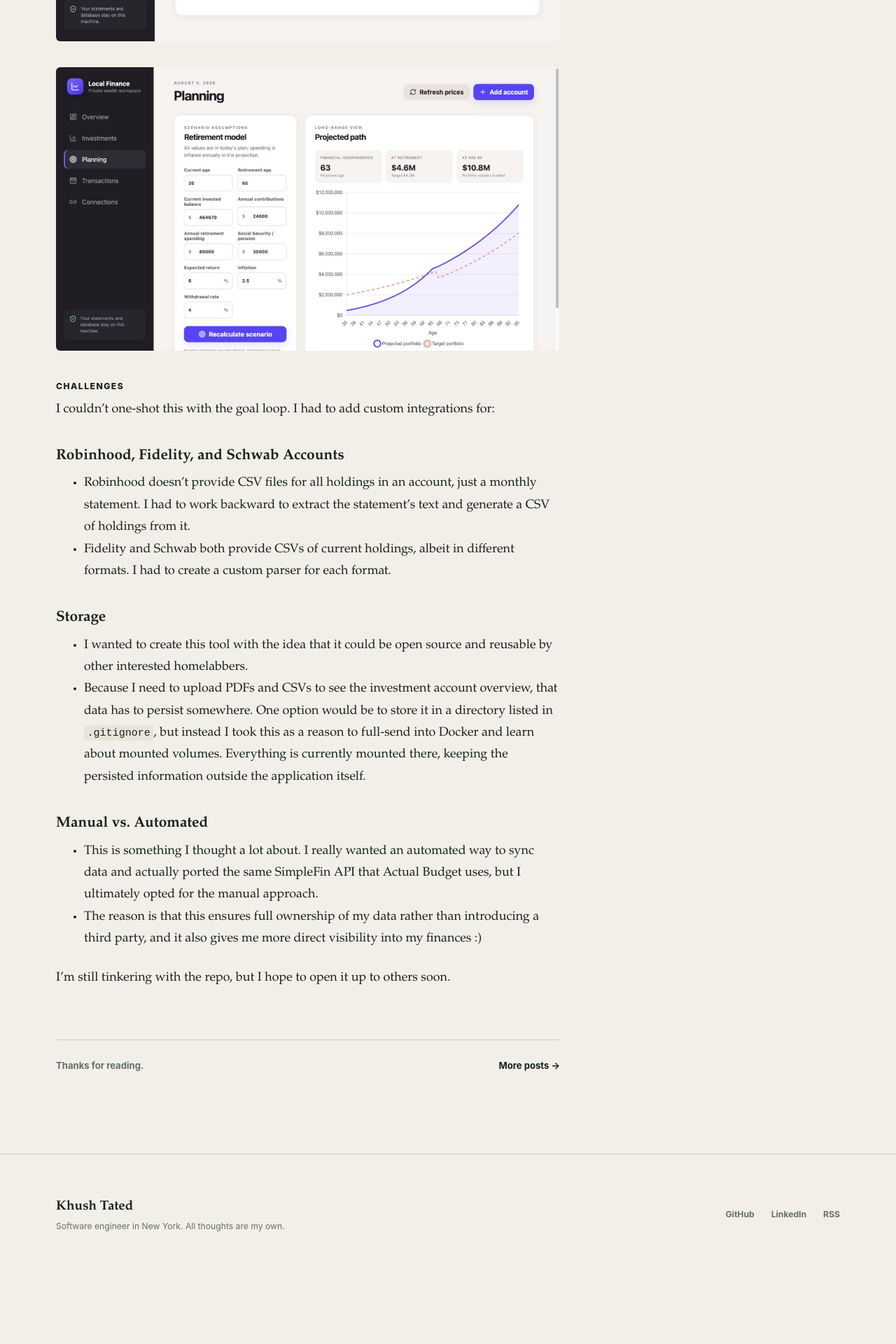
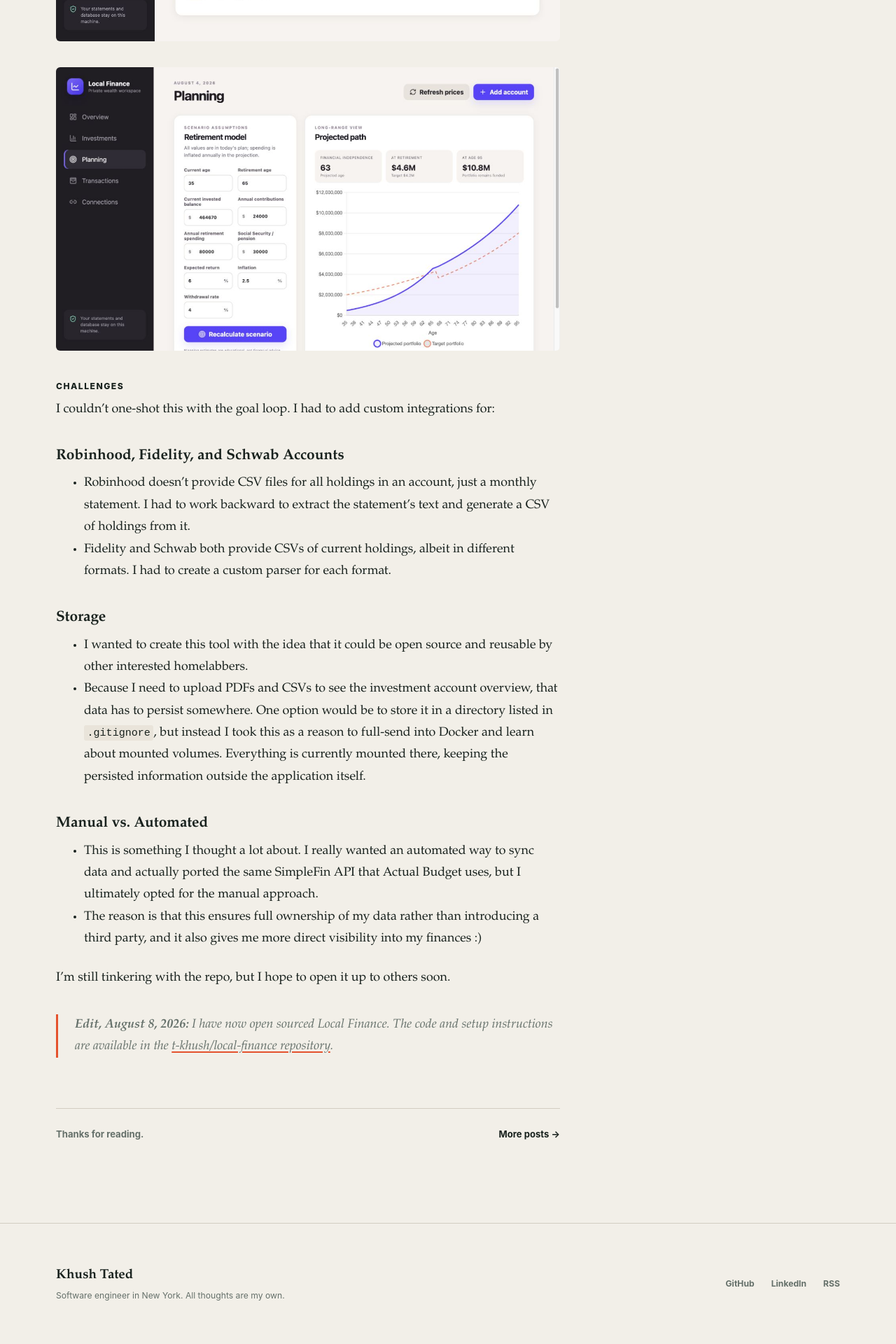
Before and after one commit to t-khush/t-khush.github.io, a Jekyll site: the page built from _posts/2026-08-04-vibe-coding-local-finance-tool.md, in a window 1280 px wide. Shown: the part 3455-5375 px from the top of the page at 70% size. Built offline with Jekyll 4.4.1, drawn with Linux system fonts in a browser that asks for light colours; before the commit the page ends 5276 px from its top, so only the background shows below that.

```diff
--- a/_posts/2026-08-04-vibe-coding-local-finance-tool.md
+++ b/_posts/2026-08-04-vibe-coding-local-finance-tool.md
@@ -68,3 +68,5 @@
 - The reason is that this ensures full ownership of my data rather than introducing a third party, and it also gives me more direct visibility into my finances :)
 
 I'm still tinkering with the repo, but I hope to open it up to others soon.
+
+> **Edit, August 8, 2026:** I have now open sourced Local Finance. The code and setup instructions are available in the [t-khush/local-finance repository](https://github.com/t-khush/local-finance).
--- a/assets/css/site.css
+++ b/assets/css/site.css
@@ -434,6 +434,26 @@
   text-align: center;
 }
 
+.article-phone-shot {
+  width: min(100%, 420px);
+  margin: 2em auto 2.4em;
+}
+
+.article-phone-shot img {
+  display: block;
+  width: 100%;
+  border: 1px solid var(--line);
+}
+
+.article-phone-shot figcaption {
+  margin-top: 12px;
+  color: var(--muted);
+  font-family: var(--sans);
+  font-size: 0.76rem;
+  line-height: 1.5;
+  text-align: center;
+}
+
 .article-shell { padding: clamp(68px, 9vw, 120px) 0; }
 .article-header { max-width: 900px; margin-bottom: 70px; }
 .article-header .eyebrow { margin-top: 38px; }
```
Also changed, not shown: _posts/2026-08-08-tracking-expenses-through-telegram.md (added, +35 -0 lines), assets/images/posts/local-finance/telegram-mcp-expense.jpg (added).
